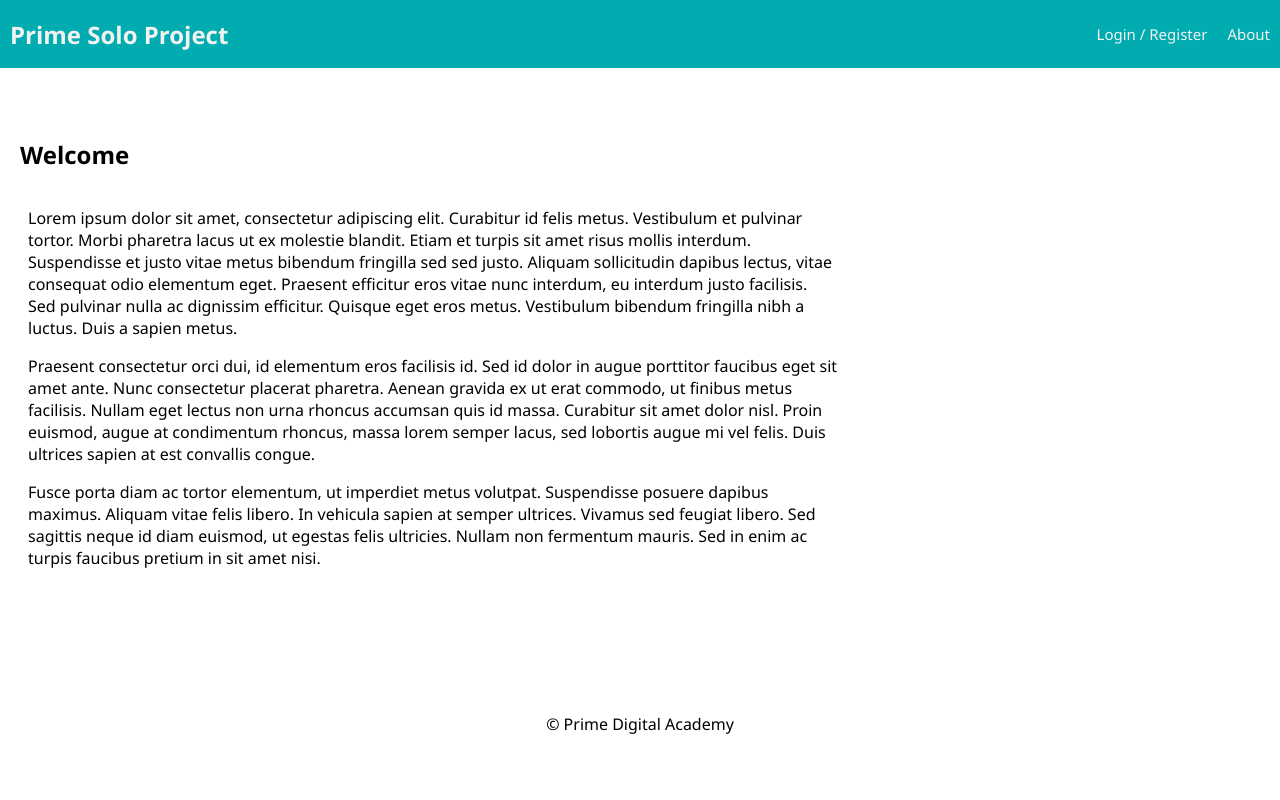
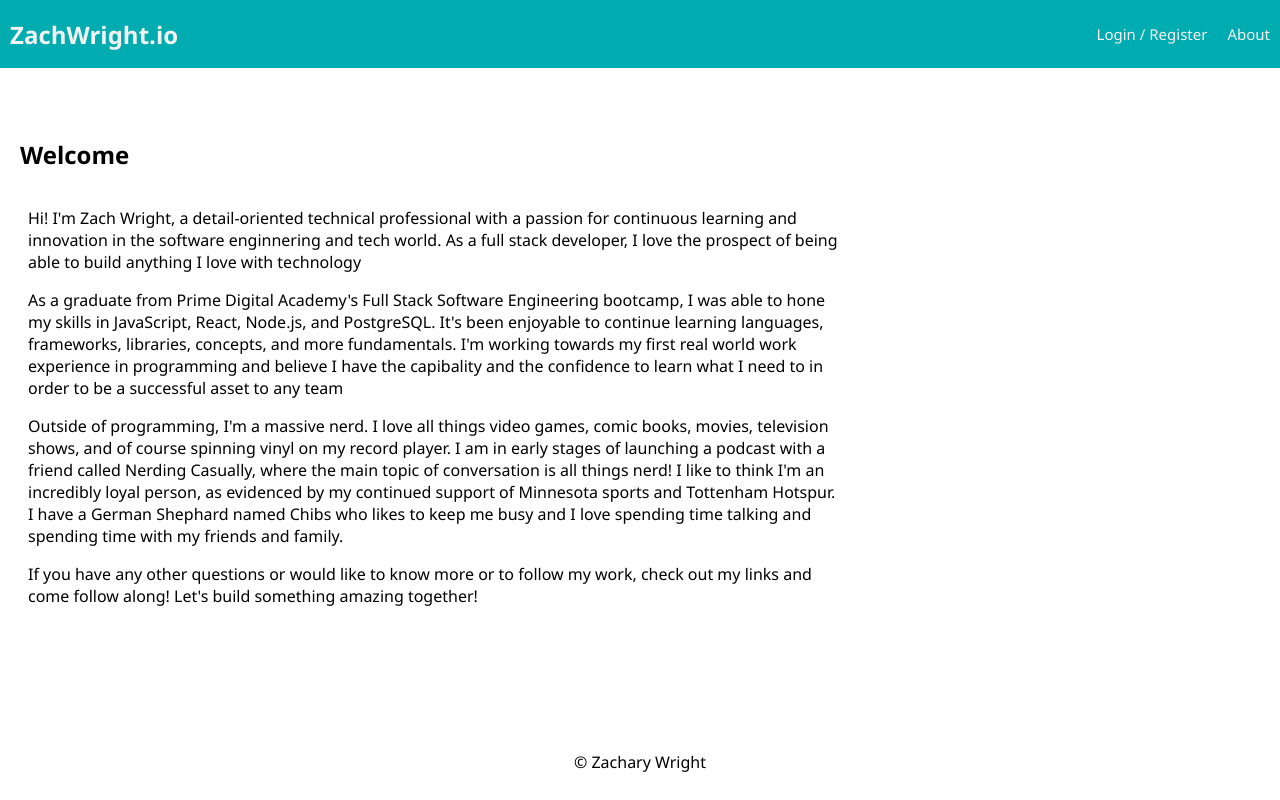
Before and after one commit to zwright101/zachwrightportfolio, a React (Vite) app: page /#/home in a window 1280 px wide. Built offline with nearby package versions, Linux system fonts and the light colour scheme.

Commit message:
edited the about me on the main landing page. also removed the need for a login so anyone who visits the portfolio can find my resume and contact links

```diff
--- a/index.html
+++ b/index.html
@@ -4,7 +4,7 @@
     <meta charset="utf-8">
     <meta name="viewport" content="width=device-width, initial-scale=1, shrink-to-fit=no">
     <meta name="theme-color" content="#000000">
-    <title>Prime Solo Project</title>
+    <title>Zachary Wright</title>
   </head>
   <body>
     <noscript>
--- a/src/components/Footer/Footer.jsx
+++ b/src/components/Footer/Footer.jsx
@@ -7,7 +7,7 @@ import './Footer.css';
 // or even care what the redux state is, so it doesn't need 'connect()'
 
 function Footer() {
-  return <footer>&copy; Prime Digital Academy</footer>;
+  return <footer>&copy; Zachary Wright</footer>;
 }
 
 export default Footer;
--- a/src/components/LandingPage/LandingPage.jsx
+++ b/src/components/LandingPage/LandingPage.jsx
@@ -20,35 +20,33 @@ function LandingPage() {
       <div className="grid">
         <div className="grid-col grid-col_8">
           <p>
-            Lorem ipsum dolor sit amet, consectetur adipiscing elit. Curabitur
-            id felis metus. Vestibulum et pulvinar tortor. Morbi pharetra lacus
-            ut ex molestie blandit. Etiam et turpis sit amet risus mollis
-            interdum. Suspendisse et justo vitae metus bibendum fringilla sed
-            sed justo. Aliquam sollicitudin dapibus lectus, vitae consequat odio
-            elementum eget. Praesent efficitur eros vitae nunc interdum, eu
-            interdum justo facilisis. Sed pulvinar nulla ac dignissim efficitur.
-            Quisque eget eros metus. Vestibulum bibendum fringilla nibh a
-            luctus. Duis a sapien metus.
+            Hi! I'm Zach Wright, a detail-oriented technical professional with a
+            passion for continuous learning and innovation in the software enginnering
+            and tech world. As a full stack developer, I love the prospect of being able
+            to build anything I love with technology
           </p>
 
           <p>
-            Praesent consectetur orci dui, id elementum eros facilisis id. Sed
-            id dolor in augue porttitor faucibus eget sit amet ante. Nunc
-            consectetur placerat pharetra. Aenean gravida ex ut erat commodo, ut
-            finibus metus facilisis. Nullam eget lectus non urna rhoncus
-            accumsan quis id massa. Curabitur sit amet dolor nisl. Proin
-            euismod, augue at condimentum rhoncus, massa lorem semper lacus, sed
-            lobortis augue mi vel felis. Duis ultrices sapien at est convallis
-            congue.
+            As a graduate from Prime Digital Academy's Full Stack Software Engineering bootcamp, I
+            was able to hone my skills in JavaScript, React, Node.js, and PostgreSQL. It's been enjoyable
+            to continue learning languages, frameworks, libraries, concepts, and more fundamentals. I'm
+            working towards my first real world work experience in programming and believe I have the
+            capibality and the confidence to learn what I need to in order to be a successful asset to any
+            team
           </p>
 
           <p>
-            Fusce porta diam ac tortor elementum, ut imperdiet metus volutpat.
-            Suspendisse posuere dapibus maximus. Aliquam vitae felis libero. In
-            vehicula sapien at semper ultrices. Vivamus sed feugiat libero. Sed
-            sagittis neque id diam euismod, ut egestas felis ultricies. Nullam
-            non fermentum mauris. Sed in enim ac turpis faucibus pretium in sit
-            amet nisi.
+            Outside of programming, I'm a massive nerd. I love all things video games, comic books, movies,
+            television shows, and of course spinning vinyl on my record player. I am in early stages of launching
+            a podcast with a friend called Nerding Casually, where the main topic of conversation is all things nerd!
+            I like to think I'm an incredibly loyal person, as evidenced by my continued support of Minnesota sports
+            and Tottenham Hotspur. I have a German Shephard named Chibs who likes to keep me busy and I love spending
+            time talking and spending time with my friends and family.
+          </p>
+
+          <p>
+            If you have any other questions or would like to know more or to follow my work, check out my links
+            and come follow along! Let's build something amazing together!
           </p>
         </div>
         {/* <div className="grid-col grid-col_4">
--- a/src/components/Nav/Nav.jsx
+++ b/src/components/Nav/Nav.jsx
@@ -10,7 +10,7 @@ function Nav() {
   return (
     <div className="nav">
       <Link to="/home">
-        <h2 className="nav-title">Prime Solo Project</h2>
+        <h2 className="nav-title">ZachWright.io</h2>
       </Link>
       <div>
         {/* If no user is logged in, show these links */}
@@ -32,6 +32,7 @@ function Nav() {
               Info Page
             </Link>
 
+
             <LogOutButton className="navLink" />
           </>
         )}
```
